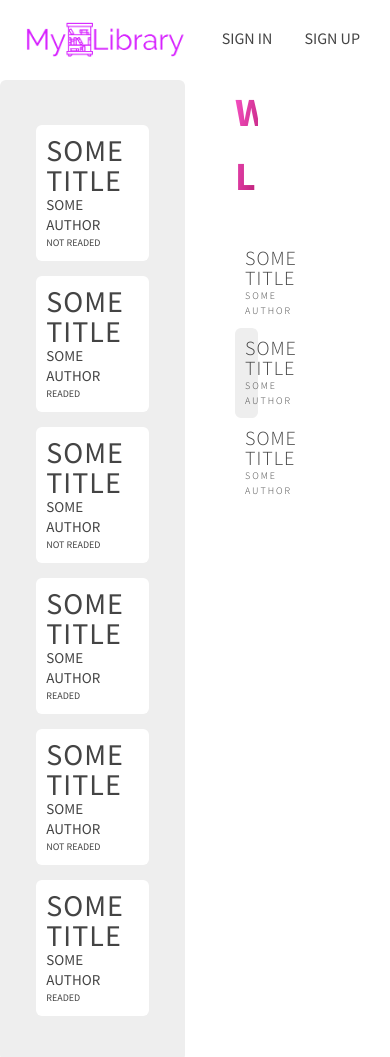
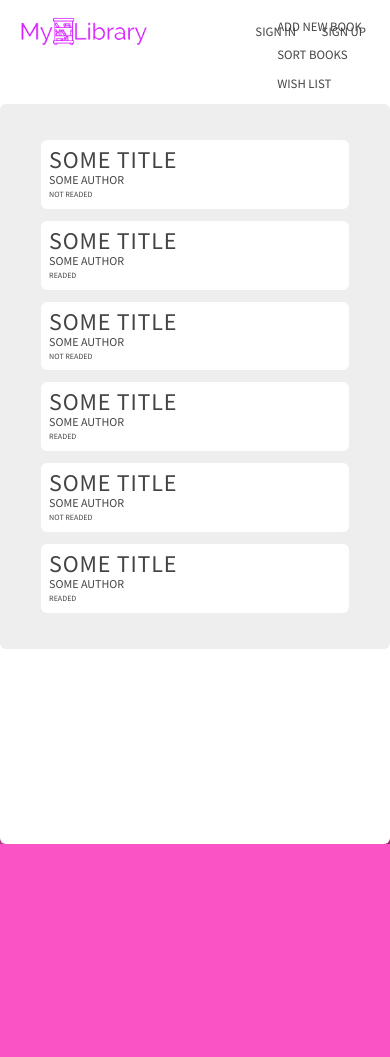
Before and after one commit to OskarGrzelak/MyLibrary, a website built with webpack: page src/index.html in a window 390 px wide. Shown: the top 1057 px of the page. After the commit the page ends 844 px from the top, so only its background shows below. Built offline with nearby package versions, Linux system fonts and the light colour scheme.

Commit message:
media queries - part 1

```diff
--- a/src/index.html
+++ b/src/index.html
@@ -28,6 +28,7 @@
                     <div class="control-panel">
                         <div class="control-panel__action" id="open-search-panel">Add new book</div>
                         <div class="control-panel__action">Sort books</div>
+                        <div class="control-panel__action">Wish list</div>
                         <!-- <form class="find-book">
                             <input type="text" class="find-book__field" placeholder="Find book in your library">
                                 <button class="btn form-btn">Find</button>
--- a/src/js/views/libraryView.js
+++ b/src/js/views/libraryView.js
@@ -7,7 +7,7 @@ export const renderLibrary = (books) => {
             <li>
                 <div class="book" id="${book.id}">
                     <div class="book__info">
-                        <h3 class="book__title">${limitTitle(book, 20)}</h3>
+                        <h3 class="book__title">${limitTitle(book, 19)}</h3>
                         <p class="book__author">${book.author}</p>
                         <p class="book__status book__status--not-readed">${book.status === 'not readed' ? 'You have not read this book yet' : 'You have read this book'}</p>
                     </div>
--- a/src/sass/abstracts/_mixins.scss
+++ b/src/sass/abstracts/_mixins.scss
@@ -5,3 +5,17 @@
         clear: both;
     }
 }
+
+@mixin respond($breackpoint) {
+    @if $breackpoint == phone {
+        @media only screen and (max-width: 37.5em) { @content }; // 600px
+    }
+
+    @if $breackpoint == tab-port {
+        @media only screen and (max-width: 56.25em) { @content }; // 900px
+    }
+
+    @if $breackpoint == tab-land {
+        @media only screen and (max-width: 75em) { @content }; // 1200px
+    }
+}
--- a/src/sass/base/_base.scss
+++ b/src/sass/base/_base.scss
@@ -7,6 +7,14 @@
 html {
     box-sizing: border-box;
     font-size: 62.5%;
+
+    @include respond(tab-land) {
+        font-size: 56.25%;
+    }
+
+    @include respond(tab-port) {
+        font-size: 50%;
+    }
 }
 
 body {
@@ -28,4 +36,8 @@ body {
     border-radius: 6px;
     box-shadow: 0 2rem 6rem 0.5rem rgba($color-grey-dark, 0.4);
     padding-bottom: 3rem;
+
+    @include respond(tab-port) {
+        min-height: 100vh;
+    }
 }
--- a/src/sass/layout/_grid.scss
+++ b/src/sass/layout/_grid.scss
@@ -10,6 +10,11 @@
 
     [class^="col-"] {
         float: left;
+
+        @include respond(tab-port) {
+            float: none;
+            width: 100% !important;
+        }
 
         &:not(:last-child) {
             margin-right: $gutter-horizontal;
--- a/src/sass/pages/_home.scss
+++ b/src/sass/pages/_home.scss
@@ -1,6 +1,13 @@
 .control-panel {
     padding: 4rem 3rem;
     position: fixed;
+
+    @include respond(tab-port) {
+        position: absolute;
+        top: -2.5rem;
+        right: 0;
+        z-index: 150;
+    }
 
     &__action {
         width: 100%;
@@ -19,6 +26,23 @@
             &:hover .control-panel__action--small {
                 display: block;
                 opacity: 1;
+
+                @include respond(tab-port) {
+                    display: inline-block;
+                }
+            }
+            & p {
+                @include respond(tab-port) {
+                    display: inline-block;
+                }
+            }
+        }
+
+        &--wishes {
+            display: none;
+
+            @include respond(tab-port) {
+                display: block;
             }
         }
 
@@ -75,6 +99,11 @@
     padding: 3rem;
     min-height: 78vh;
 
+    @include respond(tab-port) {
+        min-height: auto;
+        margin-top: 5rem;
+    }
+
     &__list {
         list-style: none;
     }
@@ -82,6 +111,10 @@
 
 .wish-panel {
     padding: 0 3rem;
+
+    @include respond(tab-port) {
+        display: none;
+    }
 
     &__heading {
         text-align: center;
```
Also changed, not shown: dist/css/style.css, dist/index.html.
